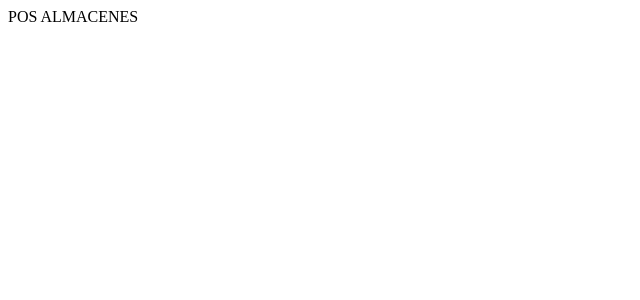
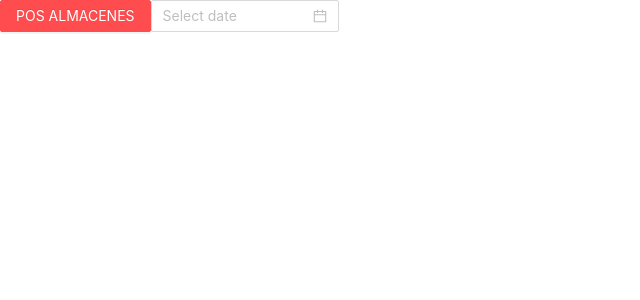
Before and after one commit to nickarcaro/vendorpos, a React (Create React App) app: page / in a window 1280 px wide. Shown: the top 300 px of the page, without its empty margins (0-640 px from the left). Built offline with nearby package versions, Linux system fonts and the light colour scheme.

Commit message:
ant design y formato de less

```diff
--- /dev/null
+++ b/craco.config.js
@@ -0,0 +1,16 @@
+const CracoLessPlugin = require("craco-less");
+
+module.exports = {
+  plugins: [
+    {
+      plugin: CracoLessPlugin,
+      options: {
+        lessLoaderOptions: {
+          lessOptions: {
+            javascriptEnabled: true,
+          },
+        },
+      },
+    },
+  ],
+};
--- a/src/App.js
+++ b/src/App.js
@@ -1,5 +1,14 @@
+import "./App.less";
+import { Button, DatePicker } from "antd";
 function App() {
-  return <div>POS ALMACENES</div>;
+  return (
+    <div>
+      <Button danger type="primary">
+        POS ALMACENES
+      </Button>
+      <DatePicker />
+    </div>
+  );
 }
 
 export default App;
--- /dev/null
+++ b/src/App.less
@@ -0,0 +1 @@
+@import "~antd/dist/antd.less";
```
Also changed, not shown: package.json (+4 -3 lines), 1 other file (tests, documents, lock files or other folders).
